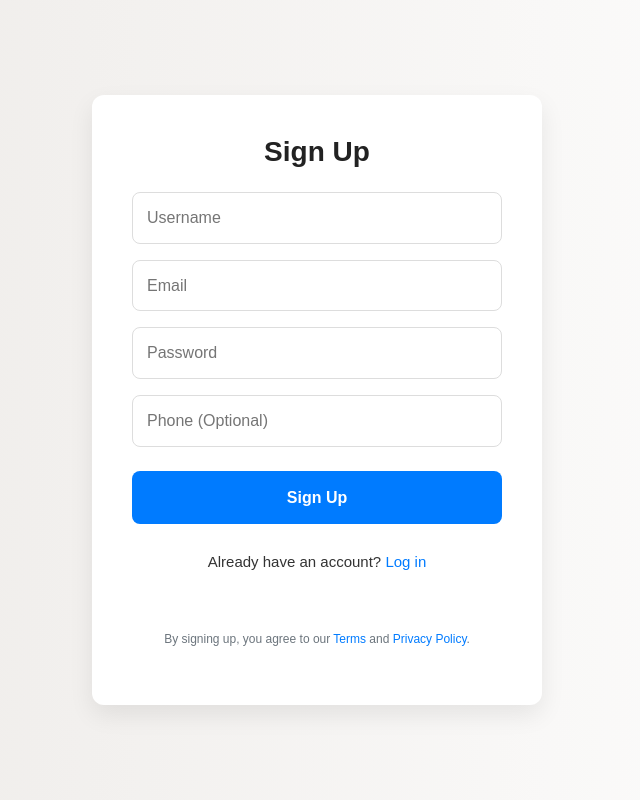
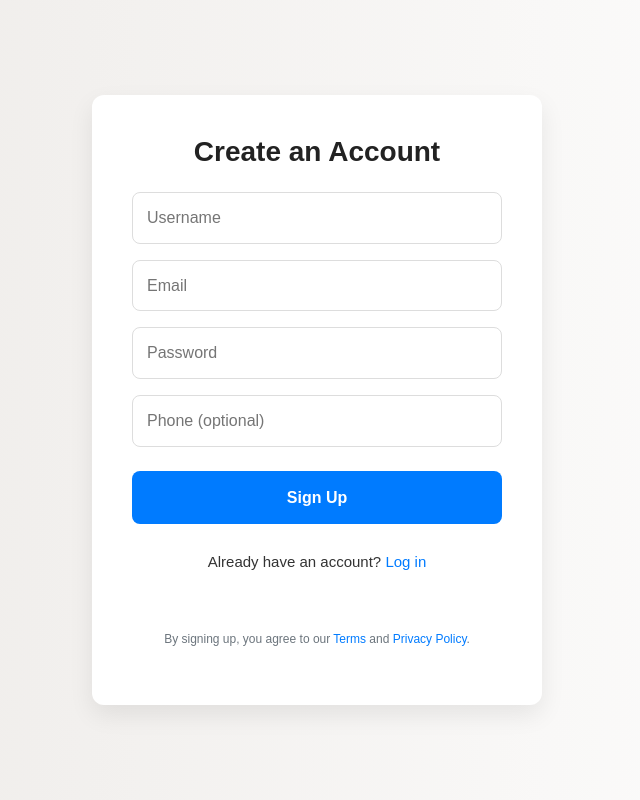
Before and after one commit to Opiii16/Prosper, a React (Create React App) app: page /signup in a window 1280 px wide. Shown: the whole page, without its empty margins (323-963 px from the left). Built offline with nearby package versions, Linux system fonts and the light colour scheme.

Commit message:
Update Signup.jsx

```diff
--- a/src/components/Signup.jsx
+++ b/src/components/Signup.jsx
@@ -1,7 +1,7 @@
 import React, { useState } from 'react';
 import axios from 'axios';
 import { useNavigate } from 'react-router-dom';
-import './Signup.css'; // 👈 Import the CSS
+import './Signup.css';
 
 const Signup = () => {
     const [formData, setFormData] = useState({
@@ -30,7 +30,6 @@
             const response = await axios.post('https://prosperv21.pythonanywhere.com/api/signup', formData);
             setSuccess('Account created successfully!');
             localStorage.setItem('token', response.data.token);
-
             setTimeout(() => navigate('/'), 1500);
         } catch (err) {
             setLoading(false);
@@ -47,7 +46,7 @@
     return (
         <div className="signup-container">
             <div className="signup-card">
-                <h2 className="signup-title">Sign Up</h2>
+                <h2 className="signup-title">Create an Account</h2>
 
                 <form className="signup-form" onSubmit={handleSubmit}>
                     {loading && <p className="signup-message" style={{ color: '#17a2b8' }}>Creating account...</p>}
@@ -88,7 +87,7 @@
                         className="signup-input"
                         type="tel"
                         name="phone"
-                        placeholder="Phone (Optional)"
+                        placeholder="Phone (optional)"
                         value={formData.phone}
                         onChange={handleChange}
                     />
```
